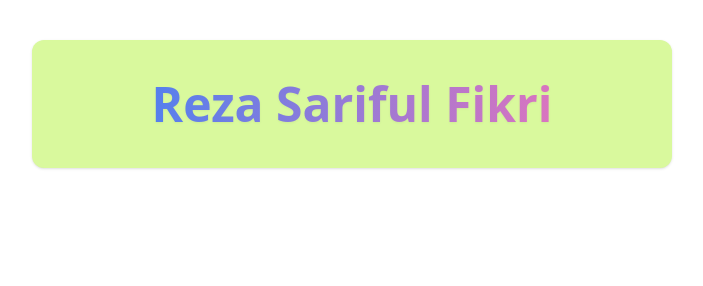
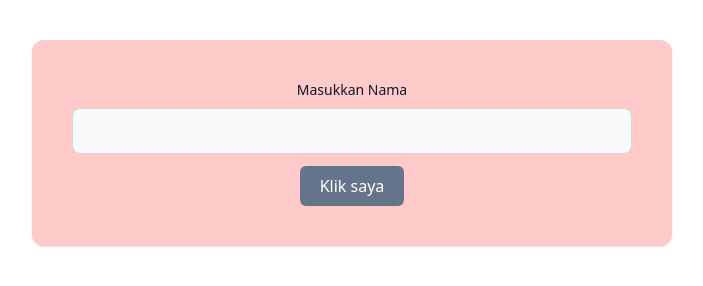
Before and after one commit to rezafikkri/Alpinejs, a website built with Vite: page index.html in a window 1280 px wide. Shown: the whole page, without its empty margins (288-991 px from the left). Built offline with nearby package versions, Linux system fonts and the light colour scheme.

Commit message:
feat: event

```diff
--- a/index.html
+++ b/index.html
@@ -10,18 +10,27 @@
   </head>
   <body>
     <div
-      class="container mx-auto w-1/2 text-center mt-10 bg-lime-200 p-10 rounded-xl shadow"
+      @log="alert('Data telah terkirim oleh ' + $event.detail.nama)"
+      class="container mx-auto w-1/2 text-center mt-10 bg-red-200 p-10 rounded-xl shadow"
       x-data="{
-        nama: 'Reza Sariful Fikri',
-        link: '<a href=\'https://youtube.com\'>Reza Sariful Fikri</a>'
+        pesan: 'Hallo Reza!',
       }"
     >
-      <h1
-        class="text-5xl font-bold bg-gradient-to-r from-blue-500 to-pink-400
-        bg-clip-text text-transparent drop-shadow-sm"
+      <label for="nama" class="text-sm font-medium text-gray-900 block mb-2">Masukkan Nama</label>
+      <input
+        @keyup.shift.enter="alert('Data terkirim!')"
+        type="text"
+        id="nama"
+        class="bg-gray-50 border border-gray-300 text-gray-900 rounded-lg focus:ring-blue-500 focus:border-blue-500 block w-full p-2.5"
+      />
+      <button
+        @click="$dispatch('log', { nama: 'Reza' })"
+        class="py-2 px-5 text-white rounded-md bg-slate-500 mt-3"
       >
-        <a href="" x-html="link"></a>
-      </h1>
+        Klik saya
+      </button>
     </div>
+
+    <script src="main.js"></script>
   </body>
 </html>
--- a/main.js
+++ b/main.js
@@ -4,3 +4,7 @@ document.addEventListener('alpine:init', () => {
     nama: ['Reza', 'Adel', 'Dian']
   });
 });
+
+function ubahWarna(e) {
+  e.target.classList.add("bg-red-600")
+}
```
